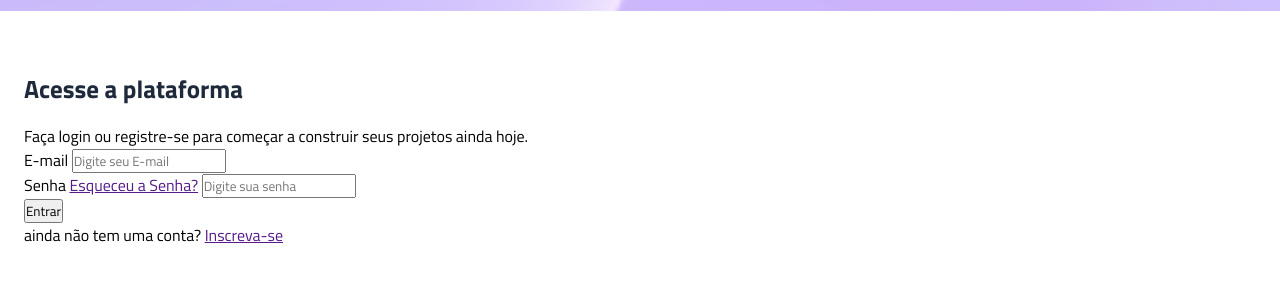
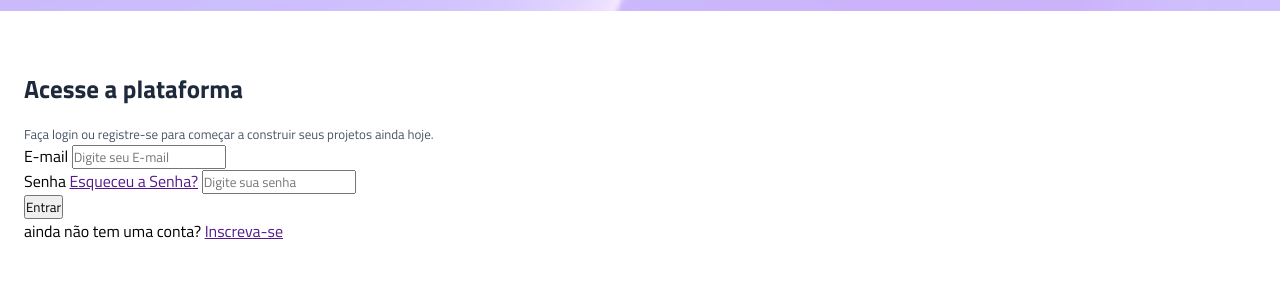
Before and after one commit to corinthians19102/projeto-vertigo, a plain HTML site: page index.html in a window 1280 px wide. Shown: the part 123-404 px from the top of the page. Drawn offline with Linux system fonts and the light colour scheme.

Commit message:
termino da section descricao

```diff
--- a/style.css
+++ b/style.css
@@ -32,3 +32,8 @@ main {
     margin-bottom: 1rem;
     font-size: 1.5625rem;
 }
+
+.descricao p {
+    font-size: 0.8125rem;
+    color: var(--gray-600);
+}
```
